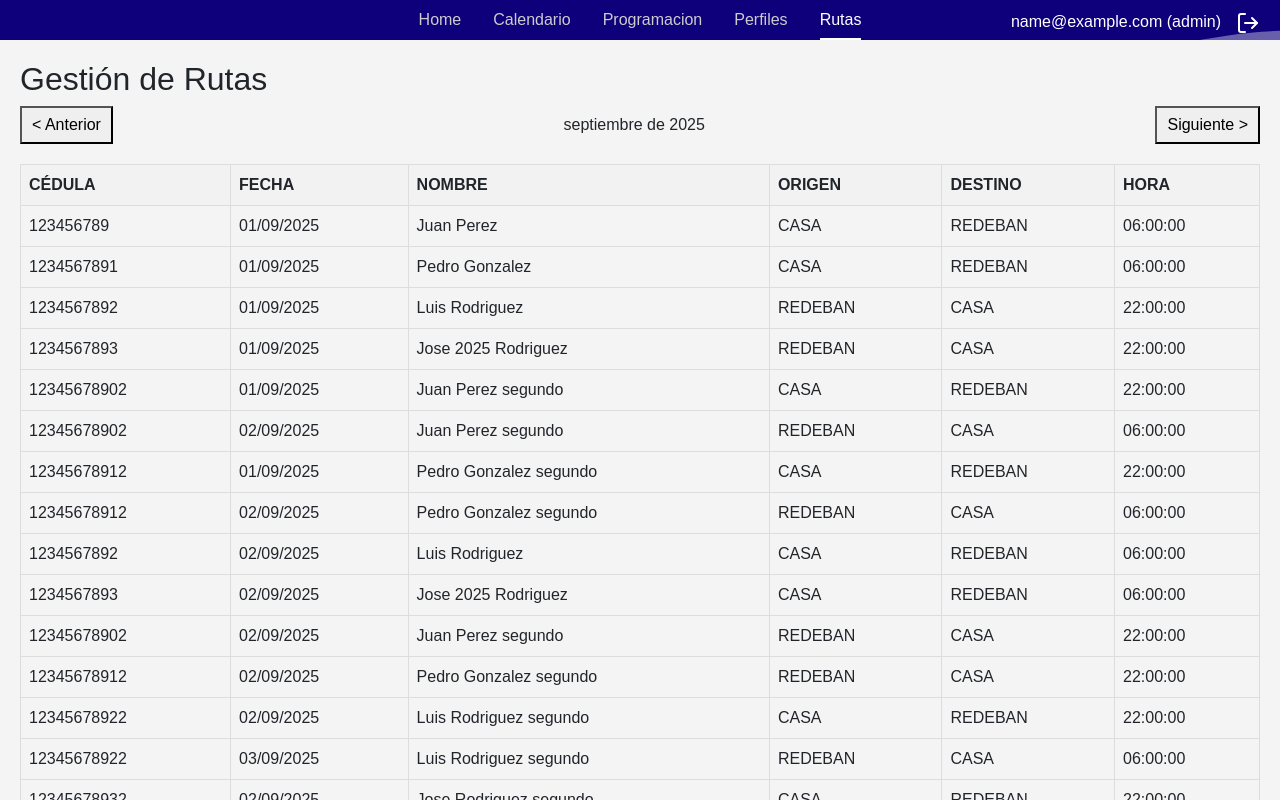
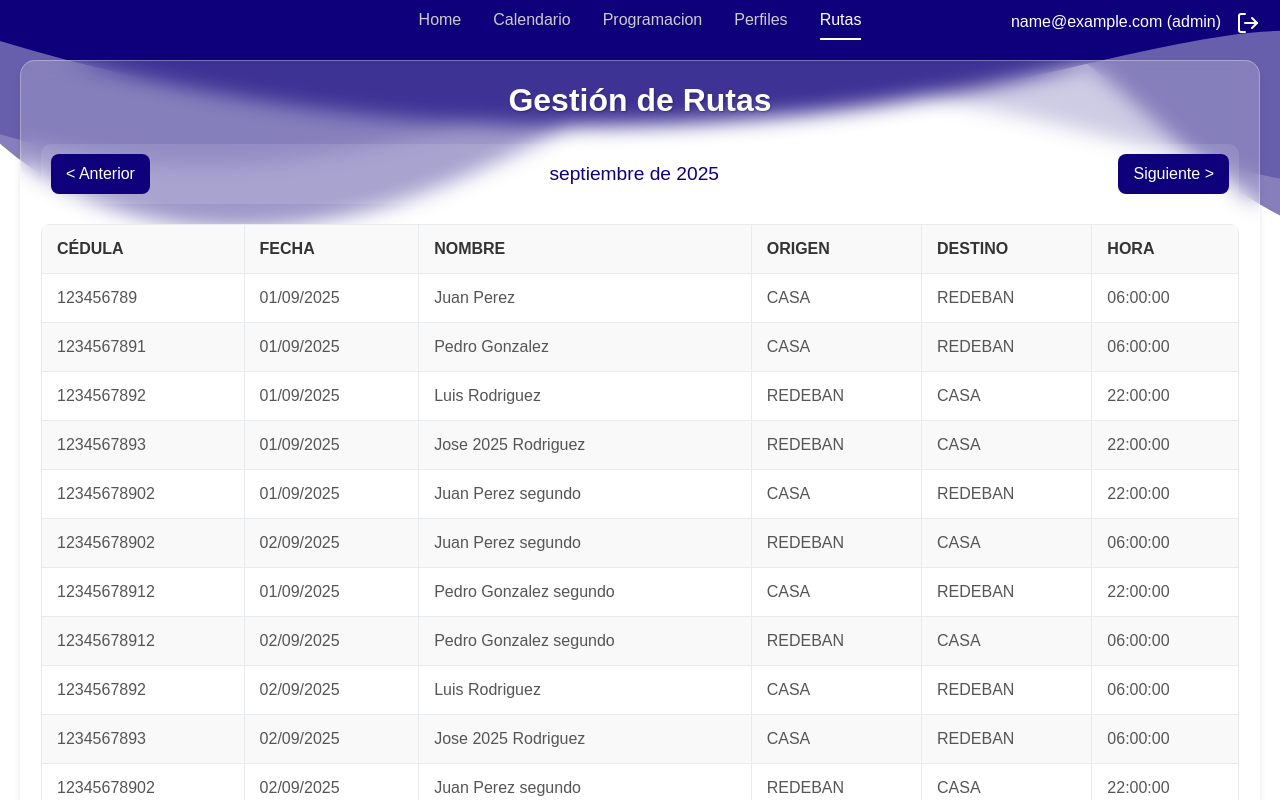
Before and after one commit to wavaronr/TurnosApp, a React (Create React App) app: page /rutas in a window 1280 px wide. Shown: the top 800 px of the page. Built offline with nearby package versions, Linux system fonts and the light colour scheme; no server answers; sample sign-in values are in the browser's storage.

Commit message:
Fix style Rutas

```diff
--- a/src/css/Rutas.css
+++ b/src/css/Rutas.css
@@ -1,6 +1,23 @@
+/* src/css/Rutas.css */
+
 .rutas-container {
   padding: 20px;
-    background-color: #f4f4f4;
+  margin: 20px;
+  border-radius: 15px;
+  background: rgba(255, 255, 255, 0.2);
+  backdrop-filter: blur(10px);
+  -webkit-backdrop-filter: blur(10px);
+  border: 1px solid rgba(255, 255, 255, 0.3);
+  box-shadow: 0 4px 6px rgba(0, 0, 0, 0.1);
+  color: #333; /* Texto principal oscuro para legibilidad */
+}
+
+.rutas-container h2 {
+  color: #fdfdfd; /* Color primario para el título */
+  text-align: center;
+  margin-bottom: 25px;
+  font-weight: 600;
+  text-shadow: 1px 1px 2px rgba(0, 0, 0, 0.3); /* Sombra sutil para mejorar el contraste */
 }
 
 .month-navigator {
@@ -8,11 +25,30 @@
   justify-content: space-between;
   align-items: center;
   margin-bottom: 20px;
+  padding: 10px;
+  background: rgba(255, 255, 255, 0.1);
+  border-radius: 10px;
+}
+
+.month-navigator span {
+  color: #0e007b;
+  font-weight: 500;
+  font-size: 1.2em;
 }
 
 .month-navigator button {
-    padding: 5px 10px;
+  padding: 8px 15px;
   cursor: pointer;
+  background-color: #0e007b;
+  color: white;
+  border: none;
+  border-radius: 8px;
+  transition: background-color 0.3s ease;
+  font-weight: 500;
+}
+
+.month-navigator button:hover {
+  background-color: #0022a1; /* Variante más clara para hover */
 }
 
 .table-responsive {
@@ -22,15 +58,29 @@
 .rutas-table {
   width: 100%;
   border-collapse: collapse;
+  background-color: #fff; /* Fondo blanco para la tabla */
+  border-radius: 8px;
+  overflow: hidden; /* Para que el borde redondeado afecte a las celdas */
 }
 
 .rutas-table th,
 .rutas-table td {
-    border: 1px solid #ddd;
-    padding: 8px;
+  border: 1px solid #e9ecef; /* Borde gris claro */
+  padding: 12px 15px;
   text-align: left;
+  color: #555; /* Color de texto secundario */
 }
 
 .rutas-table th {
-    background-color: #f2f2f2;
+  background-color: #f9f9f9; /* Fondo gris muy claro para cabeceras */
+  color: #333; /* Texto principal oscuro */
+  font-weight: 600;
 }
+
+.rutas-table tbody tr:nth-of-type(even) {
+  background-color: #f9f9f9; /* Fondo alterno para filas */
+}
+
+.rutas-table tbody tr:hover {
+  background-color: #e9ecef; /* Efecto hover en filas */
+}
--- a/src/views/Rutas.js
+++ b/src/views/Rutas.js
@@ -3,8 +3,9 @@ import '../css/Rutas.css';
 
 const Rutas = () => {
   const [rutas, setRutas] = useState([]);
-  const [currentMonth, setCurrentMonth] = useState(new Date().getMonth());
-  const [currentYear, setCurrentYear] = useState(new Date().getFullYear());
+  // Initialize state to September 2025 to match the data file
+  const [currentMonth, setCurrentMonth] = useState(8); // September (0-indexed)
+  const [currentYear, setCurrentYear] = useState(2025);
 
   useEffect(() => {
     const processScheduleData = (data, month, year) => {
```
Lines whose indentation alone changed are shown as unchanged.
